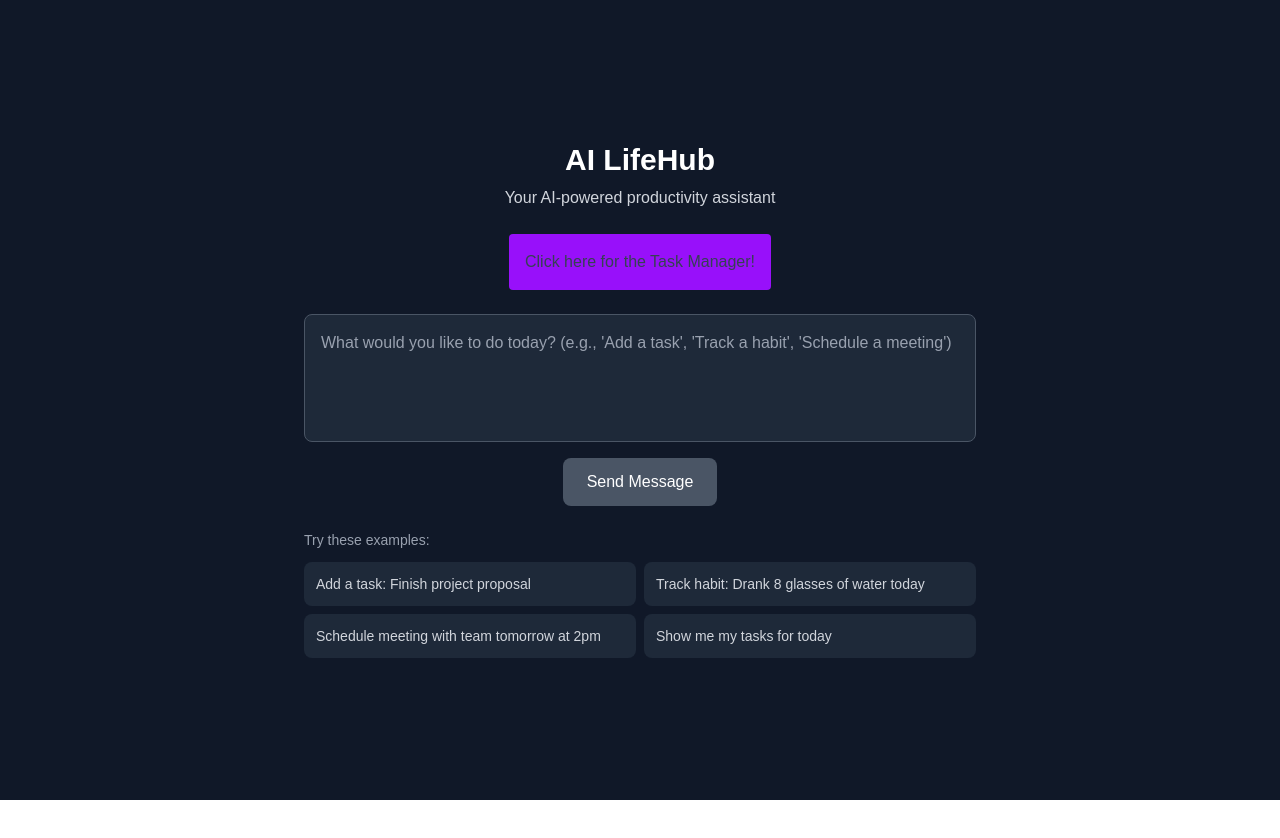
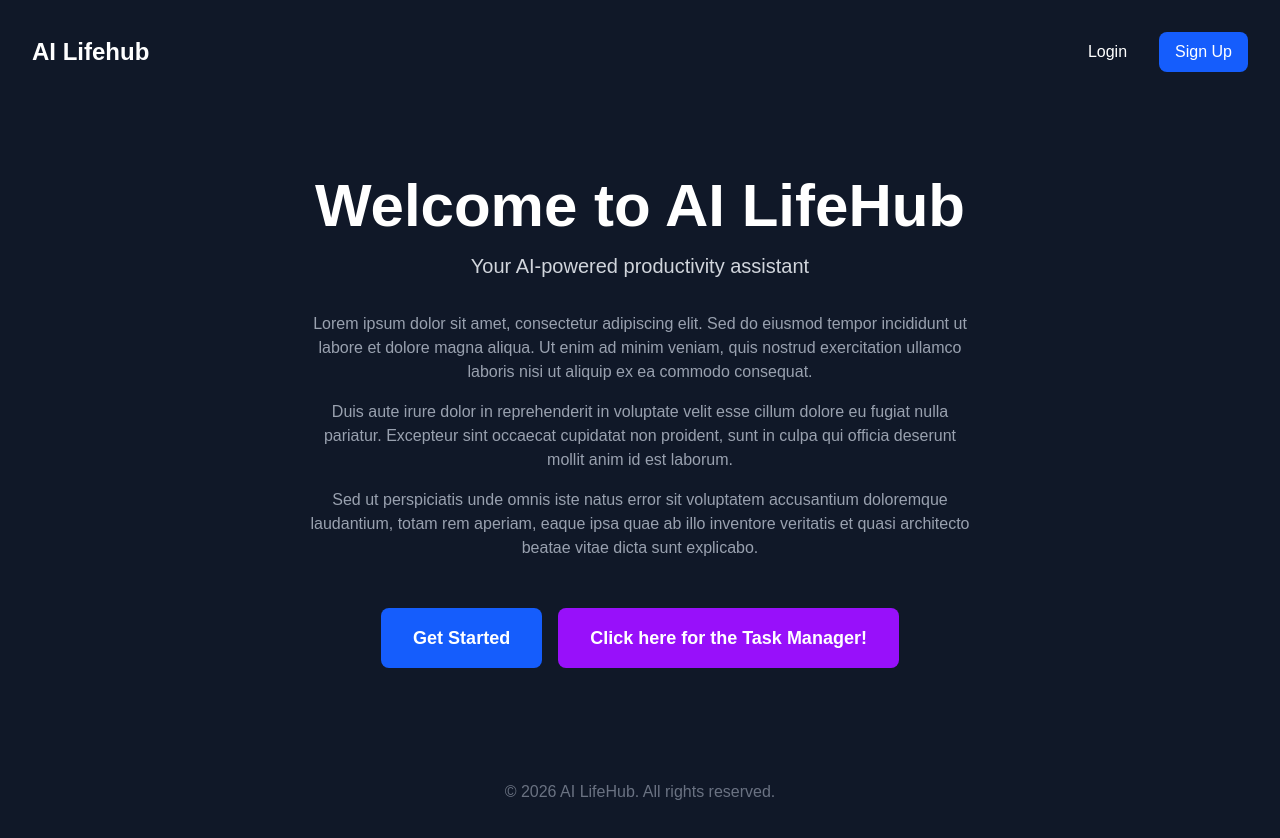
Before and after one commit to 22087026-KartikMurti/AI-Lifehub, a Next.js app: page / in a window 1280 px wide. Shown: the top 838 px of the page. Before the commit the page ends 800 px from the top, so only its background shows below. Built offline with nearby package versions, Linux system fonts and the light colour scheme.

Commit message:
Add LoginPage component and update HomePage layout with navigation links

```diff
--- /dev/null
+++ b/src/app/login/page.tsx
@@ -0,0 +1,132 @@
+"use client"
+
+/*
+ * TODO:
+ *
+ * 1. API for logging in (api/auth/login)
+ *
+*/
+import { useState } from 'react'
+import { useRouter } from 'next/navigation'
+import Link from 'next/link'
+
+export default function LoginPage() {
+  const [username, setUsername] = useState('')
+  const [password, setPassword] = useState('')
+  const [error, setError] = useState('')
+  const [loading, setLoading] = useState(false)
+  const router = useRouter()
+
+  const handleSubmit = async (e: React.FormEvent) => {
+    e.preventDefault()
+    setError('')
+    setLoading(true)
+
+    try {
+      const response = await fetch('/api/auth/login', {
+        method: 'POST',
+        headers: {
+          'Content-Type': 'application/json',
+        },
+        body: JSON.stringify({ username, password }),
+      })
+
+      const data = await response.json()
+
+      if (response.ok) {
+        // Redirect to task manager on successful login
+        router.push('/task-manager')
+      } else {
+        setError(data.error || 'Login failed')
+      }
+    } catch (err) {
+      setError('An error occurred. Please try again.')
+    } finally {
+      setLoading(false)
+    }
+  }
+
+  return (
+    <div className="flex flex-col min-h-screen bg-gray-900">
+      {/* Navigation Bar */}
+      <nav className="w-full p-4 flex justify-between items-center">
+        <Link href="/" className="text-2xl font-bold text-white hover:text-gray-300 transition-colors">
+          AI LifeHub
+        </Link>
+        <div className="flex space-x-4">
+          <Link
+            href="/signup"
+            className="px-4 py-2 text-white hover:text-gray-300 transition-colors"
+          >
+            Sign Up
+          </Link>
+        </div>
+      </nav>
+
+      {/* Login Form */}
+      <main className="flex-1 flex items-center justify-center px-4">
+        <div className="w-full max-w-md space-y-8">
+          <div className="text-center">
+            <h2 className="text-3xl font-bold text-white">Welcome Back</h2>
+            <p className="mt-2 text-gray-400">Sign in to your account</p>
+          </div>
+
+          <form onSubmit={handleSubmit} className="mt-8 space-y-6">
+            <div className="space-y-4">
+              <div>
+                <label htmlFor="username" className="block text-sm font-medium text-gray-300 mb-2">
+                  Username
+                </label>
+                <input
+                  id="username"
+                  type="text"
+                  required
+                  value={username}
+                  onChange={(e) => setUsername(e.target.value)}
+                  className="w-full px-4 py-3 bg-gray-800 border border-gray-700 rounded-lg text-white placeholder-gray-500 focus:outline-none focus:ring-2 focus:ring-blue-500 focus:border-transparent"
+                  placeholder="Enter your username"
+                />
+              </div>
+
+              <div>
+                <label htmlFor="password" className="block text-sm font-medium text-gray-300 mb-2">
+                  Password
+                </label>
+                <input
+                  id="password"
+                  type="password"
+                  required
+                  value={password}
+                  onChange={(e) => setPassword(e.target.value)}
+                  className="w-full px-4 py-3 bg-gray-800 border border-gray-700 rounded-lg text-white placeholder-gray-500 focus:outline-none focus:ring-2 focus:ring-blue-500 focus:border-transparent"
+                  placeholder="Enter your password"
+                />
+              </div>
+            </div>
+
+            {error && (
+              <div className="text-red-500 text-sm text-center bg-red-500/10 border border-red-500/20 rounded-lg p-3">
+                {error}
+              </div>
+            )}
+
+            <button
+              type="submit"
+              disabled={loading}
+              className="w-full px-4 py-3 bg-blue-600 hover:bg-blue-700 disabled:bg-blue-800 disabled:cursor-not-allowed text-white font-semibold rounded-lg transition-colors"
+            >
+              {loading ? 'Signing in...' : 'Sign In'}
+            </button>
+          </form>
+
+          <p className="text-center text-gray-400">
+            Don't have an account?{' '} {/* Empty space for cleaner display */}
+            <Link href="/signup" className="text-blue-500 hover:text-blue-400">
+              Sign up
+            </Link>
+          </p>
+        </div>
+      </main>
+    </div>
+  )
+}
--- a/src/app/page.tsx
+++ b/src/app/page.tsx
@@ -1,130 +1,78 @@
 "use client"
 
-import React, { useState } from 'react'
-import ReactMarkdown from 'react-markdown'
 import Link from 'next/link'
 
 export default function Home() {
-  const [prompt, setPrompt] = useState('')
-  const [response, setResponse] = useState('')
-  const [loading, setLoading] = useState(false)
-
-  const handleSubmit = async (e: React.FormEvent) => {
-    e.preventDefault()
-
-    if(!prompt.trim()) return;
-
-    setLoading(true)
-    try {
-      const res = await fetch('/api/ai', {
-        method: 'POST',
-        headers: {
-          'Content-Type': 'application/json',
-        },
-
-        body: JSON.stringify({ prompt })
-      })
-
-      const data = await res.json()
-
-      if(res.ok) {
-        setResponse(data.response)
-      } else {
-        setResponse('Error: ' + data.error)
-      }
-    } catch(error) {
-      setResponse('Error: Failed to connect to AI')
-    } finally {
-      setLoading(false)
-    }
-  }
-
-  const quickActions = [
-    "Add a task: Finish project proposal",
-    "Track habit: Drank 8 glasses of water today",
-    "Schedule meeting with team tomorrow at 2pm",
-    "Show me my tasks for today"
-  ]
 
   return (
     <>
       <div className="flex flex-col items-center justify-center min-h-screen space-y-6 p-4 bg-gray-900">
-        <div className="text-center">
-          <h1 className="text-3xl font-bold text-white mb-2">AI LifeHub</h1>
-          <p className="text-gray-300">Your AI-powered productivity assistant</p>
-        </div>
+        {/* Navigation Bar */}
+        <nav className='w-full p-4 flex justify-between items-center'>
+          <div className='text-2xl font-bold text-white'>
+            AI Lifehub
+          </div>
+          <div className='flex space-x-4'>
+            <Link
+              href='/login'
+              className='px-4 py-2 text-white hover:text-gray-300 transition-colors'
+            >
+              Login
+            </Link>
+            <Link
+              href='/signup'
+              className='px-4 py-2 bg-blue-600 hover:bg-blue-700 text-white rounded-lg transition-colors'
+            >
+              Sign Up
+            </Link>
+          </div>
+        </nav>
 
-        <div className='hover:text-gray-800 bg-purple-600 hover:bg-purple-400 rounded p-4'>
-          <Link href="/task-manager">Click here for the Task Manager!</Link>
-        </div>
+        {/* Information about the project */}
+        <main className='flex-1 flex flex-col items-center justify-center px-4 py-16'>
+          <div className="max-w-4xl text-center space-y-8">
+            <h1 className="text-5xl md:text-6xl font-bold text-white mb-4">
+              Welcome to AI LifeHub
+            </h1>
+            <p className="text-xl text-gray-300 mb-8">
+              Your AI-powered productivity assistant
+            </p>
 
-        <form onSubmit={handleSubmit} className="flex flex-col items-center space-y-4 w-full max-w-2xl">
-          <textarea
-            className="border border-gray-600 p-4 w-full h-32 resize-none rounded-lg focus:outline-none focus:ring-2 focus:ring-blue-500 bg-gray-800 text-white placeholder-gray-400"
-            placeholder="What would you like to do today? (e.g., 'Add a task', 'Track a habit', 'Schedule a meeting')"
-            value={prompt}
-            onChange={(e) => setPrompt(e.target.value)}
-            disabled={loading}
-          />
-          <button
-            type="submit"
-            disabled={loading || !prompt.trim()}
-            className="px-6 py-3 bg-blue-600 hover:bg-blue-700 disabled:bg-gray-600 text-white rounded-lg font-medium transition-colors"
-          >
-            {loading ? 'Processing...' : 'Send Message'}
-          </button>
-        </form>
-
-        {/* Quick Action Buttons */}
-        <div className="w-full max-w-2xl">
-          <p className="text-sm text-gray-400 mb-3">Try these examples:</p>
-          <div className="grid grid-cols-1 md:grid-cols-2 gap-2">
-            {quickActions.map((action, index) => (
-              <button
-                key={index}
-                onClick={() => setPrompt(action)}
-                className="text-left p-3 bg-gray-800 hover:bg-gray-700 rounded-lg text-sm transition-colors text-gray-300"
-                disabled={loading}
-              >
-                {action}
-              </button>
-            ))}
-          </div>
-        </div>
-
-        {response && (
-          <div className="mt-6 p-4 bg-gray-800 border border-gray-700 rounded-lg max-w-2xl w-full">
-            <h2 className="text-lg font-semibold text-white mb-3">AI Assistant:</h2>
-            <div className="text-gray-300 leading-relaxed">
-              <ReactMarkdown
-                components={{
-                  code: ({node, className, children, ...props}) => {
-                    const isInline = !className?.includes('language-')
-                    return isInline ? (
-                      <code className="bg-gray-700 px-1 py-0.5 rounded text-sm font-mono text-gray-200" {...props}>
-                        {children}
-                      </code>
-                    ) : (
-                      <pre className="bg-gray-900 text-gray-200 p-3 rounded overflow-x-auto">
-                        <code className="text-sm font-mono" {...props}>
-                          {children}
-                        </code>
-                      </pre>
-                    )
-                  },
-                  h1: ({children}) => <h1 className="text-2xl font-bold mb-4 text-white">{children}</h1>,
-                  h2: ({children}) => <h2 className="text-xl font-bold mb-3 text-white">{children}</h2>,
-                  h3: ({children}) => <h3 className="text-lg font-bold mb-2 text-white">{children}</h3>,
-                  ul: ({children}) => <ul className="list-disc ml-6 mb-4">{children}</ul>,
-                  ol: ({children}) => <ol className="list-decimal ml-6 mb-4">{children}</ol>,
-                  li: ({children}) => <li className="mb-1">{children}</li>,
-                  p: ({children}) => <p className="mb-4">{children}</p>,
-              }}>
-                {response}
-              </ReactMarkdown>
+            <div className="text-gray-400 space-y-4 max-w-2xl mx-auto">
+              <p>
+                Lorem ipsum dolor sit amet, consectetur adipiscing elit. Sed do eiusmod tempor
+                incididunt ut labore et dolore magna aliqua. Ut enim ad minim veniam, quis nostrud
+                exercitation ullamco laboris nisi ut aliquip ex ea commodo consequat.
+              </p>
+              <p>
+                Duis aute irure dolor in reprehenderit in voluptate velit esse cillum dolore eu
+                fugiat nulla pariatur. Excepteur sint occaecat cupidatat non proident, sunt in
+                culpa qui officia deserunt mollit anim id est laborum.
+              </p>
+              <p>
+                Sed ut perspiciatis unde omnis iste natus error sit voluptatem accusantium doloremque
+                laudantium, totam rem aperiam, eaque ipsa quae ab illo inventore veritatis et quasi
+                architecto beatae vitae dicta sunt explicabo.
+              </p>
             </div>
           </div>
-        )}
+
+          <div className="flex flex-col sm:flex-row gap-4 justify-center mt-12">
+            <Link
+              href='/signup'
+              className='px-8 py-4 bg-blue-600 hover:bg-blue-700 text-white rounded-lg font-semibold text-lg transition-colors'
+            >
+              Get Started
+            </Link>
+            <div className='px-8 py-4 bg-purple-600 hover:bg-purple-700 text-white rounded-lg font-semibold text-lg transition-colors'>
+              <Link href="/task-manager">Click here for the Task Manager!</Link>
+            </div>
+          </div>
+        </main>
+
+        <footer className="w-full p-6 text-center text-gray-500">
+          <p>&copy; 2026 AI LifeHub. All rights reserved.</p>
+        </footer>
       </div>
     </>
   )
```
Also changed, not shown: src/app/signup/page.tsx (added).
